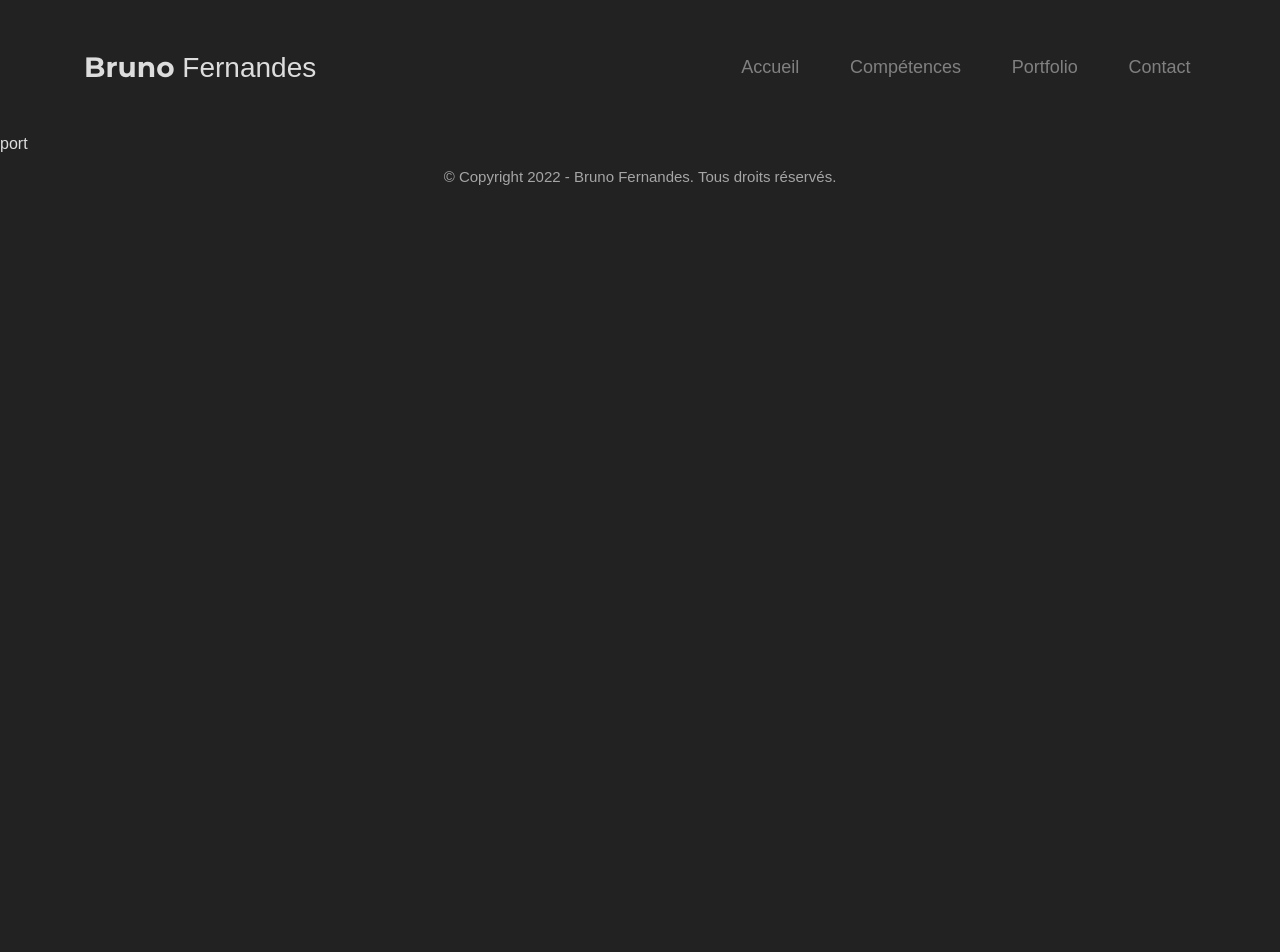
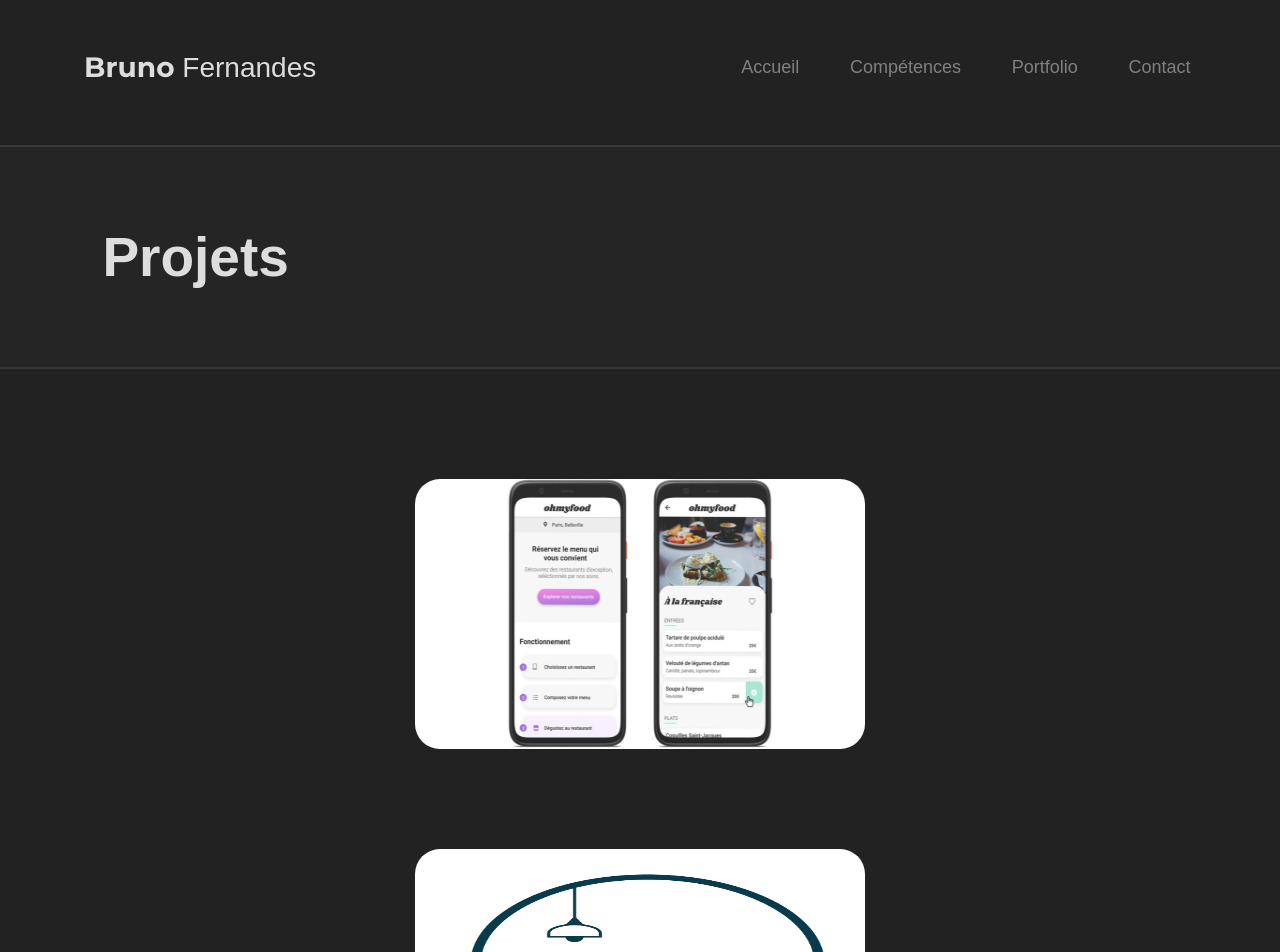
Before and after one commit to BrunoFrds/portfolio, a React (Create React App) app: page /portfolio in a window 1280 px wide. Shown: the top 952 px of the page. Before the commit the page ends 800 px from the top, so only its background shows below. Built offline with nearby package versions, Linux system fonts and the light colour scheme.

Commit message:
Création des composants card et portfolio

```diff
--- a/src/Components/Card/Card.jsx
+++ b/src/Components/Card/Card.jsx
@@ -1,7 +1,20 @@
-import React from "react";
+import { FontAwesomeIcon } from "@fortawesome/react-fontawesome";
+import { faGithub } from "@fortawesome/free-brands-svg-icons";
 
-const Card = () => {
-  return <div>card</div>;
+const Card = ({ name, image, description, icon, lien }) => {
+  return (
+    <div className="card">
+      <img src={image} alt="Projet" className="card__img" />
+      <div className="card__info">
+        <h1 className="card__name">{name}</h1>
+        <div className="card__icon">{icon}</div>
+        <p className="card__description">{description}</p>
+        <a className="card__lien" href={lien}>
+          <FontAwesomeIcon icon={faGithub} className="lien-button" />
+        </a>
+      </div>
+    </div>
+  );
 };
 
 export default Card;
--- a/src/Pages/Portfolio/Portfolio.jsx
+++ b/src/Pages/Portfolio/Portfolio.jsx
@@ -1,7 +1,31 @@
-import React from "react";
+import ListeProjet from "../../Assets/data/Projets";
+import Card from "../../Components/Card/Card";
 
 const Portfolio = () => {
-  return <div>port</div>;
+  const listeprojet = ListeProjet.map((proj) => proj.picture);
+  console.log(listeprojet);
+  return (
+    <div className="portfolio-page">
+      <div className="title-page">
+        <h1 className="title-page__portfolio">Projets</h1>
+      </div>
+      <div className="portfolio-list">
+        <div className="portfolio-list__projet">
+          {ListeProjet.map((projet) => (
+            <Card
+              key={projet.id}
+              id={projet.id}
+              name={projet.name}
+              image={projet.picture}
+              description={projet.description}
+              icon={projet.languagesIcons}
+              lien={projet.github}
+            />
+          ))}
+        </div>
+      </div>
+    </div>
+  );
 };
 
 export default Portfolio;
--- a/src/Styles/Components/_card.scss
+++ b/src/Styles/Components/_card.scss
@@ -0,0 +1,56 @@
+@keyframes info {
+    0% {
+        opacity: 0;
+    }
+    100% {
+        opacity: 1;
+    }
+}
+
+.card{
+    position: relative;
+    display: flex;
+    flex-direction: column;
+    width: 450px;
+    margin: 50px;
+    &__img{
+        width: 100%;
+        height: 270px;
+        border-radius: 25px;
+    }
+    &__info{
+        display: none;
+        height: 100%;
+        margin: 0px;
+        .card__name{
+            font-size: 25px;
+            line-height: 30px;
+            width: 160px;
+            text-align: center;
+            margin: 20px;
+        }
+        .card__description{
+            font-size: 18px;
+            font-weight: bold;
+            text-align: center;
+            width: 90%;
+        }
+        .svg-inline--fa{
+            margin: 0px 10px;
+            height: 30px;
+        }
+        .lien-button{
+            color: $white;
+        }
+    }
+    &:hover{
+        .card__info{
+            display: flex;
+            flex-direction: column;
+            align-items: center;
+            position: absolute;
+            background: rgba($color: $colorBackground, $alpha: 0.8);
+            animation: info 0.5s ease-in-out forwards;
+        }
+    }
+}
--- a/src/Styles/Pages/_portfolio.scss
+++ b/src/Styles/Pages/_portfolio.scss
@@ -0,0 +1,27 @@
+.portfolio-page{
+    margin: 60px auto;
+    .title-page{
+        height: 220px;
+        background-color: $colorBackgroundSecond;
+        border-top: solid 2px;
+        border-bottom: solid 2px;
+        border-color: rgba($color: $white, $alpha: 0.1);
+        .title-page__portfolio{
+            display: flex;
+            align-items: center;
+            font-size: 55px;
+            line-height: 60px;
+            margin: 0px 8%;
+            height: 220px;
+        }
+    }
+    .portfolio-list{
+        width: 80%;
+        margin: 60px auto;
+        &__projet{
+            display: flex;
+            justify-content: space-around;
+            flex-wrap: wrap;
+        }
+    }
+}
--- a/src/Styles/styles.scss
+++ b/src/Styles/styles.scss
@@ -5,3 +5,5 @@
 @import "./Pages/accueil";
 @import "./Pages/competences";
 @import "./Components/progressBar";
+@import "./Pages/portfolio";
+@import "./Components/card";
```
